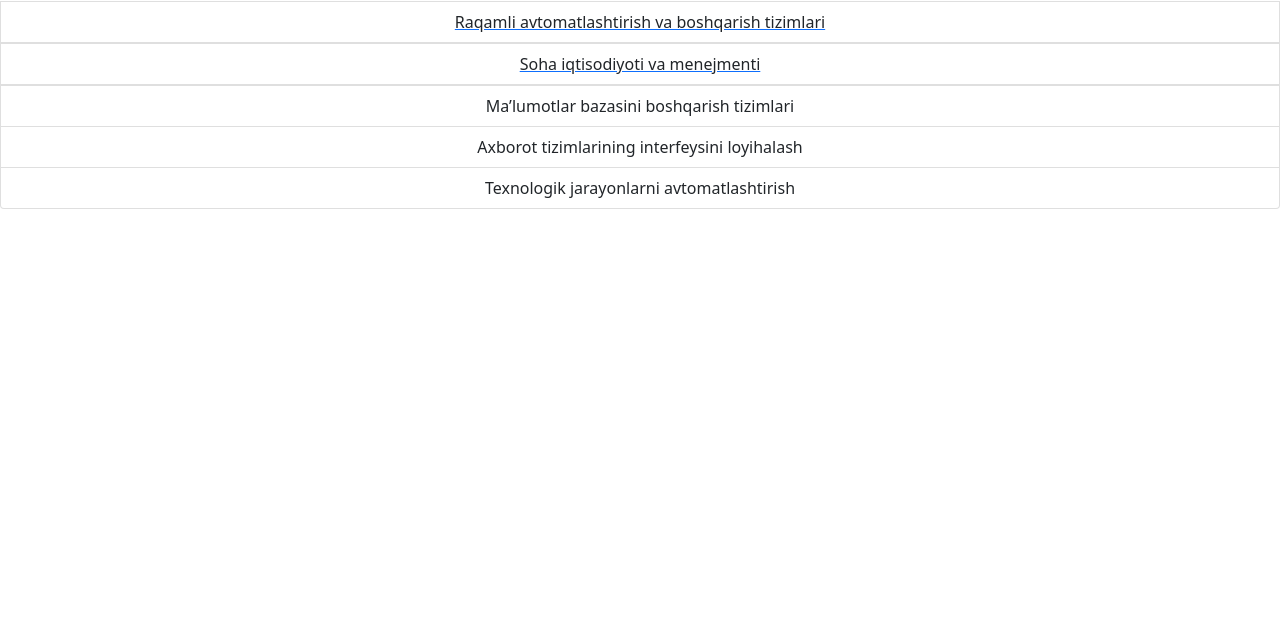
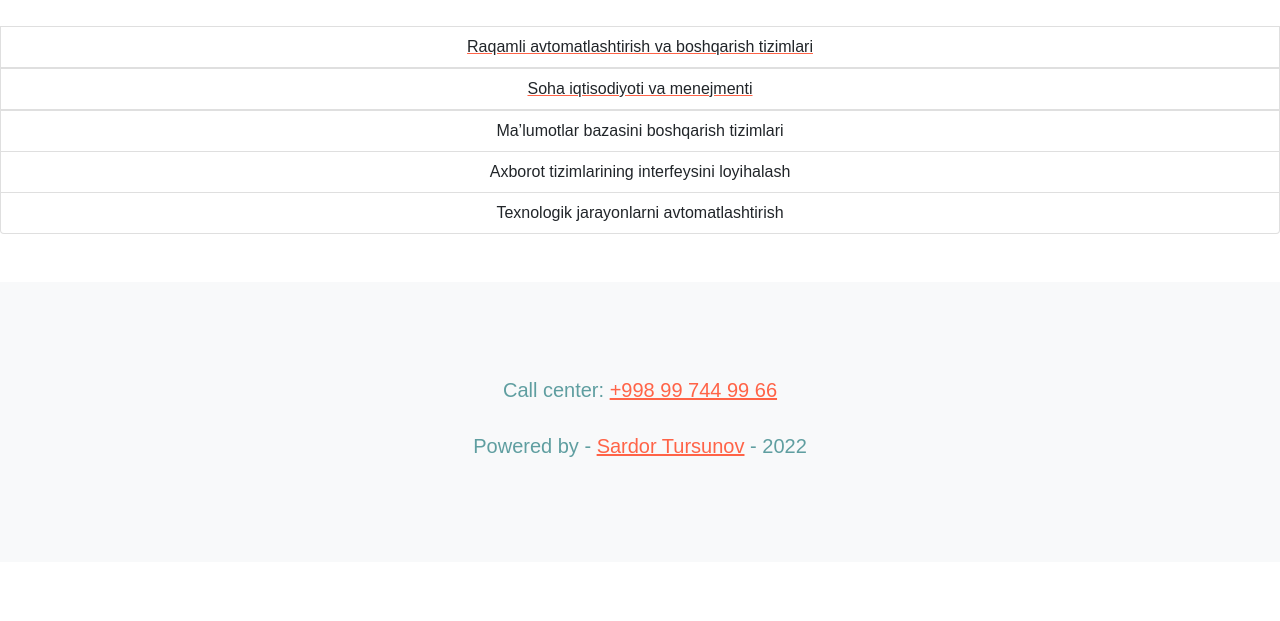
Before and after one commit to sardortursunov/test, a plain HTML site: page index.html in a window 1280 px wide. Shown: the part 179-800 px from the top of the page. Drawn offline with nearby package versions, Linux system fonts and the light colour scheme.

Commit message:
Update index.html

```diff
--- a/index.html
+++ b/index.html
@@ -13,8 +13,12 @@
     <style>
         body {
             text-align: center;
+            font-family: sans-serif;
+            color: cadetblue;
         }
-
+        a {
+            color: tomato;
+        }
 
       </style>
 
@@ -51,6 +55,7 @@
   <span class="visually-hidden">Loading...</span>
 </div>
    <br>
+      <br>
 
     <h1>Fanni tanlang</h1>
       <br>
@@ -64,6 +69,13 @@
   <li class="list-group-item">Texnologik jarayonlarni avtomatlashtirish</li>
 </ul>
 
+      <footer class="bd-footer py-5 mt-5 bg-light">
+      <div class="container py-5">
+          <h5>Call center:  <a href="tel:+998997449966"> +998 99 744 99 66</a></h5>
+          <br>
+          <h5>Powered by - <a href="https://t.me/sardor_tursunov_official">Sardor Tursunov</a> - 2022</h5>
+          </div>
+      </footer>
 
 
 
```
